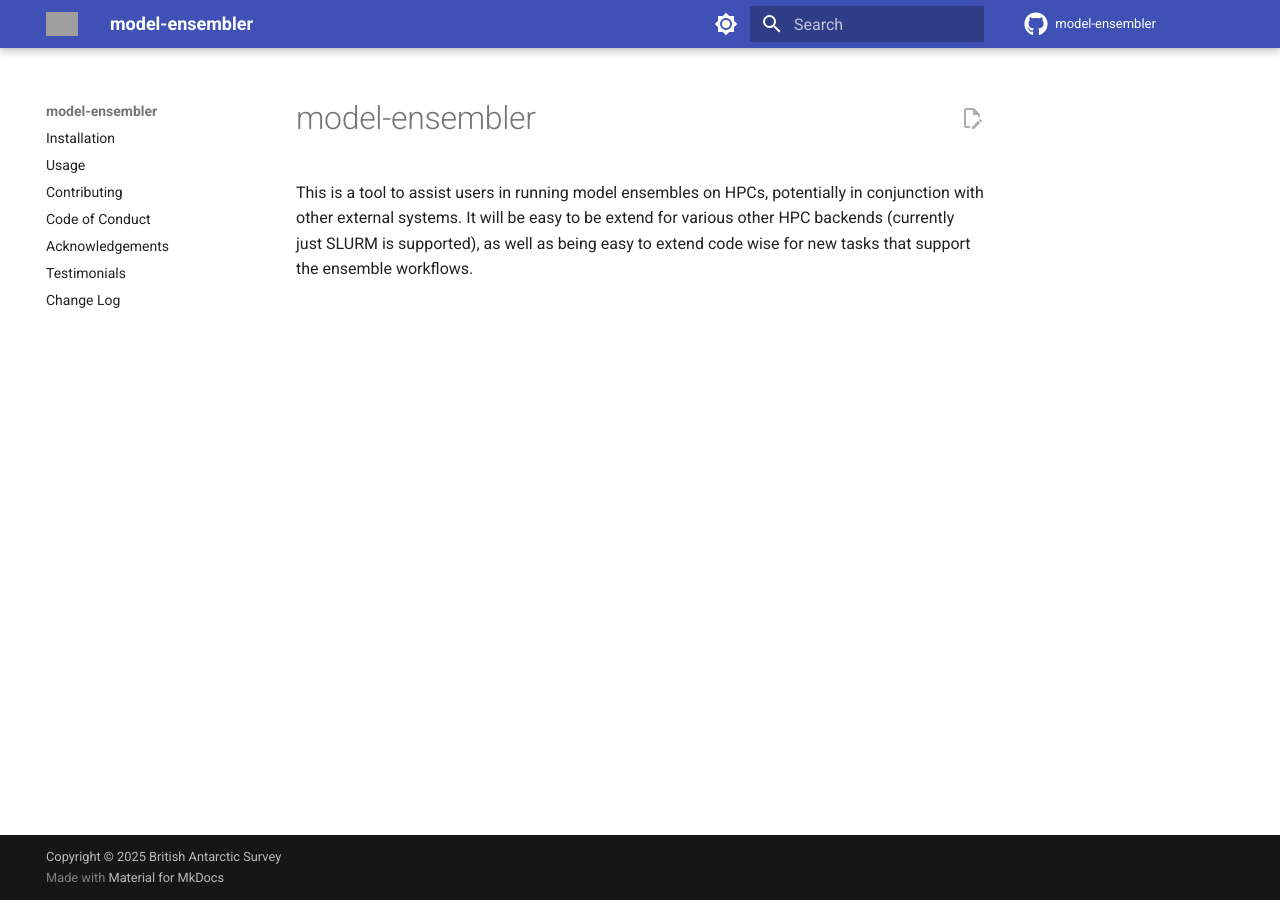
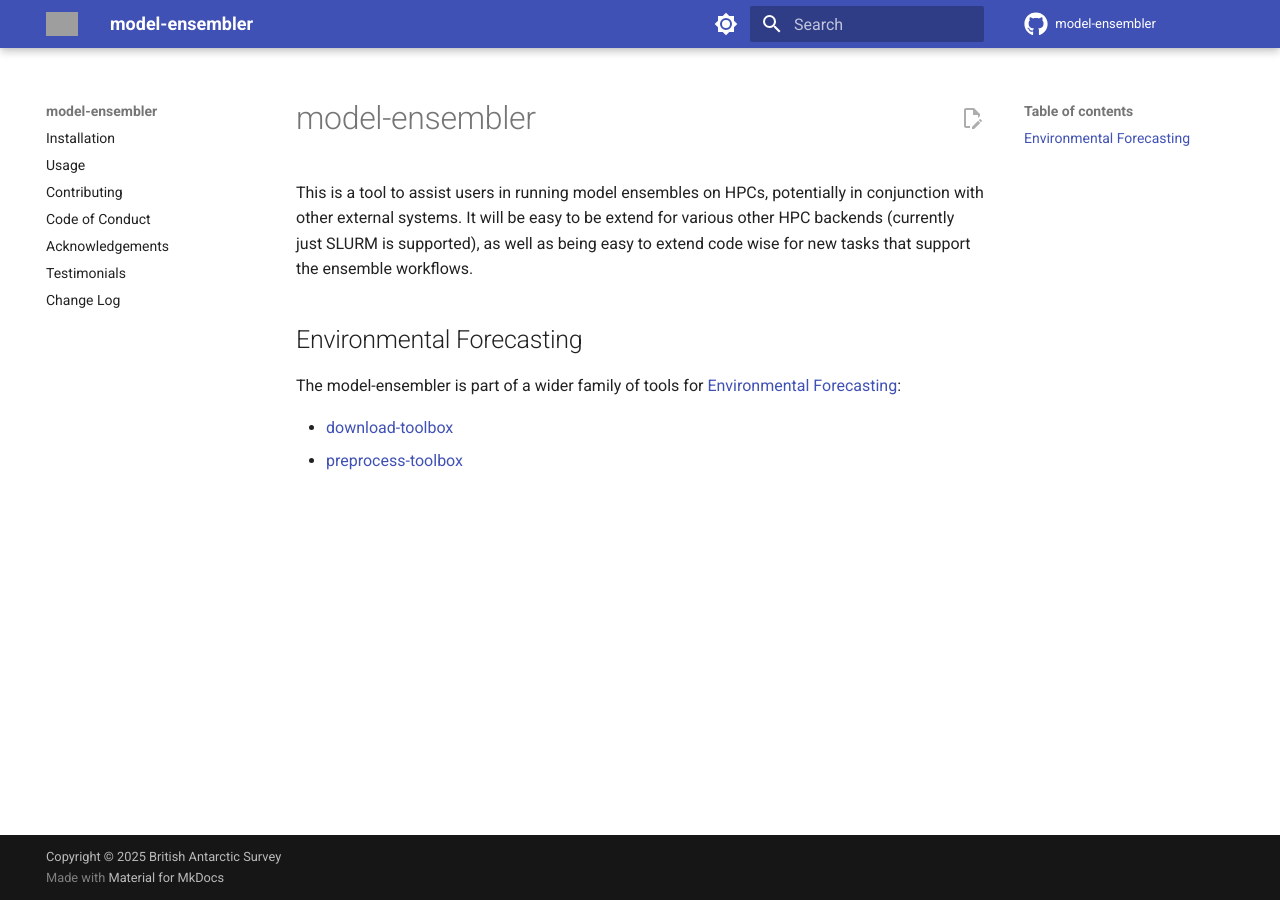
Before and after one commit to environmental-forecasting/model-ensembler, an MkDocs documentation site: the page built from docs/index.md, in a window 1280 px wide. Built offline with MkDocs 1.6.1 and Material for MkDocs 9.7.7, drawn with Linux system fonts in a browser that asks for light colours; comment, search, counter and statistics services are not loaded; grey boxes are pictures that could not be loaded.

Commit message:
add information on other environmental forecasting tools

```diff
--- a/docs/index.md
+++ b/docs/index.md
@@ -4,3 +4,9 @@ in conjunction with other external systems. It will be easy to be extend for
 various other HPC backends (currently just SLURM is supported), as well as
 being easy to extend code wise for new tasks that support the ensemble
 workflows.
+
+## Environmental Forecasting
+The model-ensembler is part of a wider family of tools for [Environmental Forecasting](https://github.com/environmental-forecasting):
+
+* [download-toolbox](https://github.com/environmental-forecasting/download-toolbox)
+* [preprocess-toolbox](https://github.com/environmental-forecasting/preprocess-toolbox)
```
Also changed, not shown: docs/contributing.md (+2 -0 lines).
